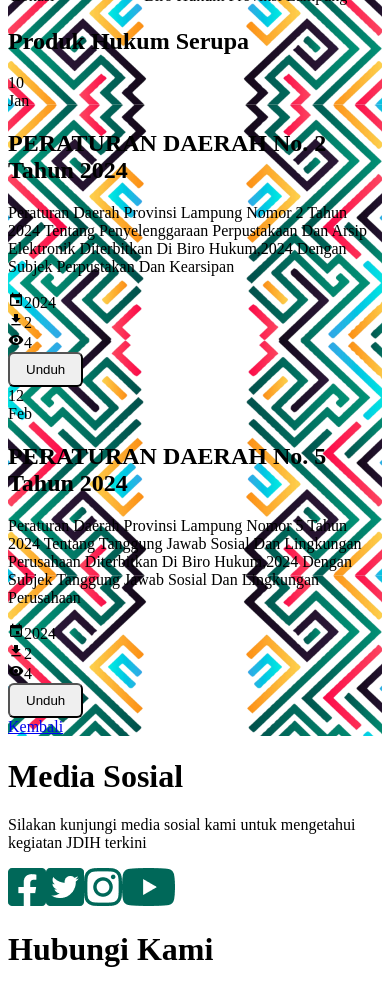
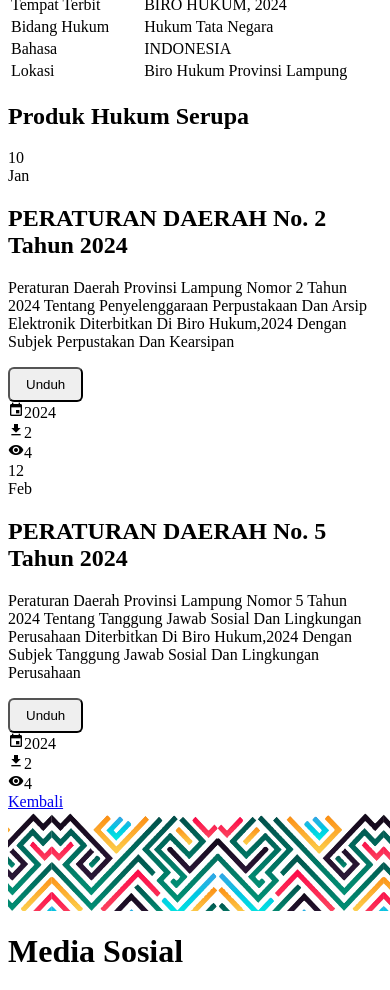
Before and after one commit to rafipaca/jdih, a Vue app: page /dokumen/cardview/1 in a window 390 px wide. Shown: the part 940-1930 px from the top of the page. Built offline with nearby package versions, Linux system fonts and the light colour scheme; the HTML template or start-up script is replaced by a standard one.

Commit message:
Responsive Dokumen n DetailDokumen

```diff
--- a/src/components/DecorContainer.vue
+++ b/src/components/DecorContainer.vue
@@ -1,5 +1,5 @@
 <template>
-  <div class="decor-container flex flex-col items-center min-h-screen pb-5">
+  <div class="decor-container  flex flex-col items-center min-h-screen pb-5">
     <slot></slot>
   </div>
 </template>
@@ -17,4 +17,10 @@ export default {
     url('@/assets/decor-right.png') right top repeat-y;
   background-size: 142px 1412.67px;
 }
+
+@media (max-width: 640px) {
+  .decor-container {
+    background-size: 0px /* Adjust the size as needed for smaller screens */
+  }
+}
 </style>
--- a/src/components/carddetail/RelatedDocuments.vue
+++ b/src/components/carddetail/RelatedDocuments.vue
@@ -5,22 +5,31 @@
     <div
       v-for="doc in limitedDocuments"
       :key="doc.id"
-      class="card card-side bg-base-100 border shadow-lg mb-4 h-52 pt-9 pb-9 hover:bg-[#9AD0C2] mx-40 transition-colors duration-300 cursor-pointer"
+      class="relative flex flex-col sm:mx-32 items-center sm:flex-row card card-side bg-base-100 border shadow-lg sm:mb-4 sm:h-52 sm:pt-9 sm:pb-9 mb-5 sm:mb-4 hover:bg-[#9AD0C2] transition-colors duration-300 cursor-pointer"
       @click="handleClick(doc.id)"
     >
       <div
-        class="flex flex-col items-center justify-center text-center text-black w-1/6 rounded-l-lg border-r-2 border-[#006859]"
+        class="flex flex-row sm:flex-col sm:ml-5 mt-10 sm:mt-0 items-center justify-center text-center text-black w-1/6 rounded-l-lg sm:border-r-2 sm:border-[#006859]"
       >
         <span class="text-5xl font-black text-[#004E43]">{{ doc.date }}</span>
-        <div class="rounded-lg bg-[#006859] mt-4 p-1 pr-4 pl-4">
+        <div class="rounded-lg bg-[#006859] h-10 flex items-center sm:h-full ml-4 sm:mt-4 sm:ml-0 p-1 pr-4 pl-4">
           <span class="text-sm text-white">{{ doc.month }}</span>
         </div>
       </div>
-      <!-- Right section -->
-      <div class="card-body justify-center w-5/6">
+      <div class="sm:hidden w-2/6 sm:h-0.5 sm:mt-4 sm:-mb-3  bg-primary rounded"></div>
+        <!-- Right section -->
+      <div class="card-body justify-center text-center sm:text-left w-full">
         <h2 class="card-title">{{ doc.title }}</h2>
         <p class="text-sm">{{ truncate(doc.description) }}</p>
-        <div class="absolute bottom-4 flex items-center space-x-4 text-gray-600 mb-2">
+        <div class="relative card-actions justify-center mt-4 my-5 my-0 sm:justify-end">
+          <button
+            @click.stop="handleDownload"
+            class="btn relative z-10 text-slate-50 bg-[#ffc067] shadow-lg hover:bg-white focus:outline-none focus:ring-2 focus:ring-offset-2 focus:ring-[#ffc067]"
+          >
+            Unduh
+          </button>
+        </div>
+        <div class="hidden sm:block sm:flex items-center gap-2 justify-center sm:justify-start sm:-mt-12 text-gray-600">
           <div class="flex items-center">
             <span class="material-icons">event</span>
             <span class="ml-1">{{ doc.year }}</span>
@@ -33,14 +42,6 @@
             <span class="material-icons">visibility</span>
             <span class="ml-1">{{ doc.views }}</span>
           </div>
-        </div>
-        <div class="card-actions justify-end">
-          <button
-            @click.stop="handleDownload"
-            class="btn text-slate-50 bg-[#ffc067] shadow-lg hover:bg-white"
-          >
-            Unduh
-          </button>
         </div>
       </div>
     </div>
--- /dev/null
+++ b/src/components/document/DecorResponsive.vue
@@ -0,0 +1,43 @@
+<template>
+    <div>
+      <div class="decor-top"></div>
+      <div class="content-container flex flex-col items-center min-h-screen">
+        <slot></slot>
+      </div>
+      <div class="decor-bottom"></div>
+    </div>
+  </template>
+
+  <script>
+  export default {
+    name: 'DecorFeed'
+  }
+  </script>
+
+  <style scoped>
+  .decor-top,
+  .decor-bottom {
+    position: static;
+    left: 0;
+    width: 100vw;
+    z-index: -1; /* Pastikan dekorasi ada di bawah elemen utama */
+  }
+
+  .decor-top {
+    top: 0;
+    height: 75px; /* Sesuaikan tinggi sesuai dekorasi */
+    background: url('@/assets/decor-feed-top.png') center center repeat-x;
+    background-size: cover;
+  }
+
+  .decor-bottom {
+    bottom: 0;
+    height: 100px; /* Sesuaikan tinggi sesuai dekorasi */
+    background: url('@/assets/decor-feed-bottom.png') center center repeat-x;
+    background-size: cover;
+  }
+
+  .content-container {
+    z-index: 0; /* Pastikan konten berada di atas dekorasi */
+  }
+  </style>
--- a/src/components/document/DocumentFilter.vue
+++ b/src/components/document/DocumentFilter.vue
@@ -63,7 +63,7 @@
       </div>
     </div>
     <!-- Tampilkan jumlah hasil dan waktu pencarian -->
-    <div class="my-6 text-sm">
+    <div class="hidden md:block my-6 text-sm">
       <p>Menampilkan {{ resultCount }} hasil temuan ({{ searchTime }} detik)</p>
     </div>
   </div>
--- a/src/components/document/SidebarCheckbox.vue
+++ b/src/components/document/SidebarCheckbox.vue
@@ -1,6 +1,6 @@
 <template>
-  <div>
-    <h3 class="font-bold mb-2">Kategori</h3>
+  <div class="sidebar-checkbox">
+    <h3 class="font-bold mb-2">Filter Kategori</h3>
     <div class="filter-group" v-for="filter in filters" :key="filter.name">
       <div @click="clickShowAll">
         <input type="checkbox" :checked="isShowAll" />
@@ -19,6 +19,9 @@
         </label>
       </div>
     </div>
+    <div class="block md:hidden text-sm font-bold mb-5">
+      <p>Menampilkan {{ resultCount }} hasil temuan ({{ searchTime }} detik)</p>
+    </div>
   </div>
 </template>
 
@@ -33,6 +36,14 @@ export default {
     documentCounts: {
       type: Object,
       required: true
+    },
+    resultCount: {
+      type: Number,
+      required: true
+    },
+    searchTime: {
+      type: Number,
+      required: true
     }
   },
   data() {
@@ -46,8 +57,8 @@ export default {
   methods: {
     clickShowAll() {
       this.isShowAll = !this.isShowAll
-      this.filters.map((filter) => {
-        filter.options.map((option) => {
+      this.filters.forEach((filter) => {
+        filter.options.forEach((option) => {
           const isChecked = this.selectedFilters[filter.name].indexOf(option.value) !== -1
           if (this.isShowAll) {
             if (!isChecked) {
@@ -84,9 +95,6 @@ export default {
 </script>
 
 <style scoped>
-.sidebar-checkbox {
-  padding: 1rem;
-}
 .filter-group {
   margin-bottom: 1rem;
 }
--- a/src/views/CardDetailView.vue
+++ b/src/views/CardDetailView.vue
@@ -1,6 +1,6 @@
 <template>
-  <DecorContainer>
-    <div class="p-4 mt-8 w-[70%]">
+  <component :is="currentContainer">
+    <div class="p-4 mt-8 w-[90%] sm:w-[70%]">
       <div class="text-sm italic font-light flex justify-center text-[#2D9596]">
         <ul class="flex items-center">
           <li v-for="(crumb, index) in breadcrumbs" :key="index" class="flex items-center">
@@ -14,10 +14,10 @@
       <h2 class="italic text-center text-sm mb-2">
         dirilis pada {{ document.date }} {{ document.month }} {{ document.year }}
       </h2>
-      <p class="text-center font-normal mx-32 mt-10">{{ document.description }}</p>
+      <p class="text-center font-normal sm:mx-32 mt-5 sm:mt-10">{{ document.description }}</p>
 
       <!-- Added Metrics Section -->
-      <div class="flex justify-center mt-20">
+      <div class="flex justify-center mt-5 sm:mt-20">
         <div class="mx-2 text-center">
           <i class="material-icons">event</i> <!-- icon for year -->
           <span>{{ document.year }}</span>
@@ -35,9 +35,9 @@
       <div class="mt-4 text-center">
         <button @click="handleDownload" class="bg-[#006859] btn text-white hover:bg-slate-300">Unduh Dokumen</button>
       </div>
-      <div class="rounded-xl border shadow-lg m-8">
-        <h1 class="text-center text-xl font-bold mt-4">Metadata</h1>
-        <div class="mt-6 mr-20 mb-14 ml-20">
+      <div class="rounded-xl border shadow-lg mt-8 sm:m-8">
+        <h1 class="text-center text-xl font-bold my-4 sm:mt-4">Metadata</h1>
+        <div class="sm:mt-6 sm:mr-20 sm:mb-14 sm:ml-20">
           <MetadataSection :document="document" />
         </div>
       </div>
@@ -50,15 +50,16 @@
         >
       </div>
     </div>
-  </DecorContainer>
+  </component>
 </template>
 
 <script setup>
-import { ref, computed, watch } from 'vue'
+import { ref, computed, onMounted, onUnmounted, watch } from 'vue'
 import { useRoute } from 'vue-router'
 import { allDocuments } from '../components/data'
 import MetadataSection from '../components/carddetail/MetadataSection.vue'
 import RelatedDocuments from '../components/carddetail/RelatedDocuments.vue'
+import DecorResponsive from '../components/document/DecorResponsive.vue'
 import DecorContainer from '../components/DecorContainer.vue'
 
 const route = useRoute()
@@ -81,6 +82,21 @@ const handleDownload = () => {
     console.log('No download link available for this document')
   }
 }
+
+const isMobile = ref(window.innerWidth <= 768)
+const currentContainer = computed(() => (isMobile.value ? DecorResponsive : DecorContainer))
+
+const handleResize = () => {
+  isMobile.value = window.innerWidth <= 768
+}
+
+onMounted(() => {
+  window.addEventListener('resize', handleResize)
+})
+
+onUnmounted(() => {
+  window.removeEventListener('resize', handleResize)
+})
 </script>
 
 <style scoped>
--- a/src/views/DocView.vue
+++ b/src/views/DocView.vue
@@ -1,5 +1,5 @@
 <template>
-  <DecorContainer>
+  <component :is="currentContainer">
     <div class="content p-4 w-full lg:w-[70%] mx-auto">
       <div class="text-sm italic font-light flex justify-left mb-5 text-[#2D9596]">
         <ul class="flex">
@@ -17,6 +17,8 @@
           class="w-full lg:w-1/4 mb-4 lg:mb-0"
           :filters="availableFilters"
           :documentCounts="documentCounts"
+          :resultCount="resultCount"
+          :searchTime="searchTime"
           @filter-change="handleFilterChange"
         />
         <!-- Section 2: Document Filter and List -->
@@ -37,11 +39,11 @@
       <!-- Tambahkan komponen LoadingSpinner -->
       <LoadingSpinner v-if="isLoading" />
     </div>
-  </DecorContainer>
+  </component>
 </template>
 
 <script setup>
-import { ref, computed, onMounted } from 'vue'
+import { ref, computed, onMounted, onUnmounted } from 'vue'
 import { useRouter } from 'vue-router'
 import DocumentFilter from '../components/document/DocumentFilter.vue'
 import DocumentList from '../components/document/DocumentList.vue'
@@ -49,6 +51,7 @@ import SidebarCheckbox from '../components/document/SidebarCheckbox.vue'
 import Pagination from '../components/document/Pagination.vue'
 import DecorContainer from '../components/DecorContainer.vue'
 import LoadingSpinner from '../components/LoadingSpinner.vue'
+import DecorResponsive from '../components/document/DecorResponsive.vue'
 import { allDocuments } from '../components/data'
 
 const filteredDocuments = ref([...allDocuments.value])
@@ -155,11 +158,23 @@ const goToDetail = (id) => {
   router.push({ name: 'detailcard', params: { id } })
 }
 
+const isMobile = ref(window.innerWidth <= 1280)
+const currentContainer = computed(() => (isMobile.value ? DecorResponsive : DecorContainer))
+
+const handleResize = () => {
+  isMobile.value = window.innerWidth <= 1280
+}
+
 onMounted(() => {
+  window.addEventListener('resize', handleResize)
   const startTime = performance.now()
   handleFilterChange({ kategori: [] })
   const endTime = performance.now()
   const actualLoadTime = ((endTime - startTime) / 1000).toFixed(2)
   searchTime.value = actualLoadTime
 })
+
+onUnmounted(() => {
+  window.removeEventListener('resize', handleResize)
+})
 </script>
```
Also changed, not shown: src/components/document/DocumentItem.vue (+5 -5 lines).
